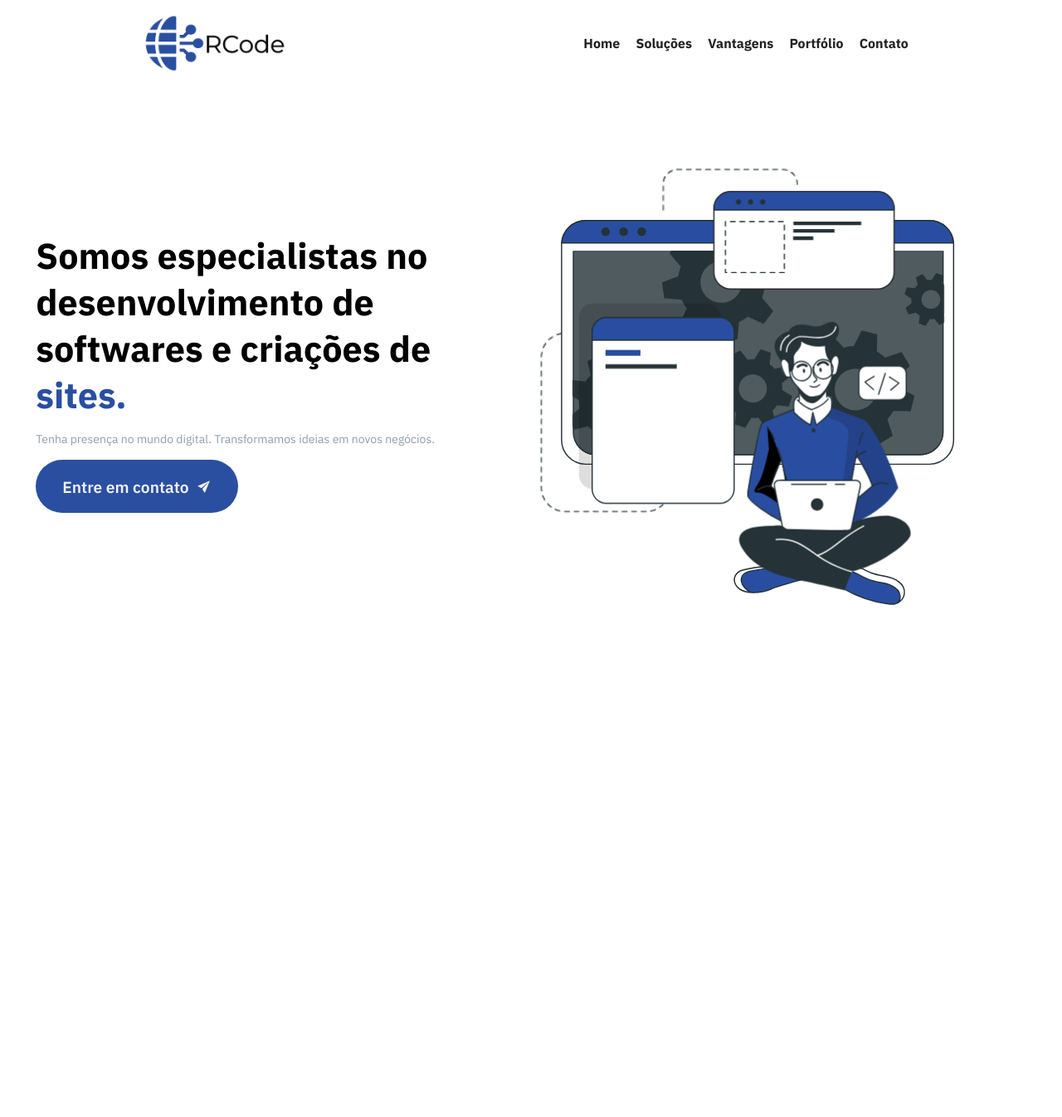
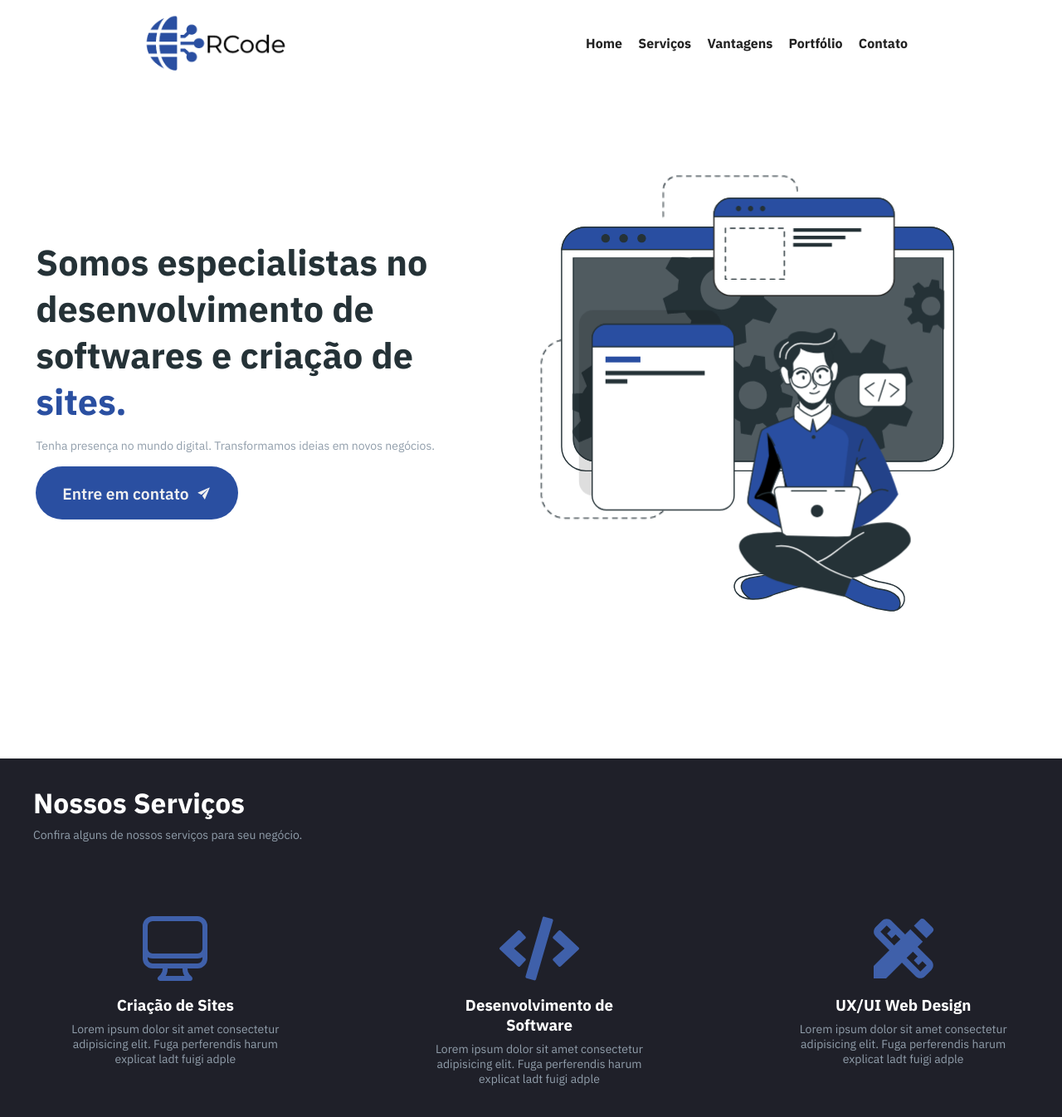
Before and after one commit to CandidoRafael/RCode, a React (Vite) app: page / in a window 1280 px wide. Shown: the top 1346 px of the page at 83% size. Before the commit the page ends 800 px from the top, so only its background shows below. Built offline with nearby package versions, Linux system fonts and the light colour scheme.

Commit message:
feat: add services page

```diff
--- a/src/Home.tsx
+++ b/src/Home.tsx
@@ -1,5 +1,6 @@
 import { Header } from './components/Header/Header';
 import { Main } from './components/Main/Main';
+import { Services } from './components/Services/Services';
 
 // const AnimatedGif = () => {
 //     return (
@@ -18,6 +19,7 @@ function Home() {
     <>
       <Header />
       <Main />
+      <Services />
     </>
   );
 }
--- a/src/components/Header/Header.styled.ts
+++ b/src/components/Header/Header.styled.ts
@@ -4,7 +4,12 @@ export const HeaderContainer = styled.header`
   display: flex;
   justify-content: space-between;
   align-items: center;
-  padding: .5rem;
+  position: fixed;
+  z-index: 1;
+  top: 0;
+  width: 100%;
+  background-color: #ffff;
+  padding: .2rem;
 
   @media(min-width: 668px) {
     justify-content: space-around;
@@ -12,7 +17,7 @@ export const HeaderContainer = styled.header`
   }
 `;
 
-export const  LogoContainer = styled.div``
+export const LogoContainer = styled.div``
 
 export const Logo = styled.img`
   width: 180px;
--- a/src/components/Main/Main.styled.ts
+++ b/src/components/Main/Main.styled.ts
@@ -4,11 +4,12 @@ export const MainContainer = styled.main`
     display: flex;
     justify-content: center;
     align-items: center;
+    margin-top: 5rem;
     flex-direction: column;
 
     @media (min-width: 820px) {
         width: 1200px;
-        margin: 1rem auto;
+        margin: 8rem auto;
         flex-direction: row-reverse;
     }
 `
@@ -28,6 +29,7 @@ export const TextContainer = styled.div`
 export const TitleMain = styled.h1`
     text-align: center;
     font-size: 2.1rem;
+   color: #253237;
 
     @media (min-width: 820px) {
         text-align: left;
--- a/src/components/Main/Main.tsx
+++ b/src/components/Main/Main.tsx
@@ -10,7 +10,7 @@ export const Main = () => {
             <TextContainer>
             <TitleMain>
                 Somos especialistas no desenvolvimento de softwares
-                e criações de <BlueText>sites.</BlueText>
+                e criação de <BlueText>sites.</BlueText>
             </TitleMain>
             <Subtitle>
               Tenha presença no mundo digital.
--- a/src/components/Navigation/Navigation.tsx
+++ b/src/components/Navigation/Navigation.tsx
@@ -16,7 +16,7 @@ export const Navigation = ({ direction, gap, color,hovercolor }: NavigationProps
      hovercolor={hovercolor}
      >
         <MenuItem> <a href="#Home">Home</a></MenuItem>
-        <MenuItem> <a href="#solucoes">Soluções</a></MenuItem>
+        <MenuItem> <a href="#servicos">Serviços</a></MenuItem>
         <MenuItem> <a href="vantagens">Vantagens</a></MenuItem>
         <MenuItem> <a href="#portfolio">Portfólio</a></MenuItem>
         <MenuItem> <a href="#contato">Contato</a></MenuItem>
--- /dev/null
+++ b/src/components/Services/Services.styled.ts
@@ -0,0 +1,58 @@
+import styled from "styled-components";
+
+export const ServicesContainer = styled.section`
+    background-color:  #1F2029;
+    margin-top: 3rem;
+    color: #fff;
+    display: flex;
+    flex-direction: column;
+    justify-content: center;
+`
+export const HeaderServices = styled.header`
+    text-align: center;
+    margin-top: 3rem;
+
+    h1 {
+        font-size: 2.1rem;
+        margin-bottom: .5rem;
+    }
+
+    @media (min-width: 820px) {
+        width: 1200px;
+        margin: 2rem auto;
+        text-align: left;
+    }
+`
+
+export const SectionServices = styled.section`
+   display: grid;
+    margin-top: 3rem;
+    grid-template-columns: repeat(auto-fit, minmax(300px, 1fr));
+    gap: 1rem;
+
+    @media (min-width: 820px) {
+        width: 1300px;
+        margin: 3rem auto;
+    }
+
+    article {
+        display: flex;
+        flex-direction: column;
+        align-items: center;
+        gap: .5rem;
+
+        svg {
+            font-size: 6rem;
+            color: #3F60AA;
+        }
+
+        div {
+            width: 60%;
+            display: flex;
+            flex-direction: column;
+            align-items: center;
+            gap: .5rem;
+            text-align: center;
+        }
+    }
+`
--- /dev/null
+++ b/src/components/Services/Services.tsx
@@ -0,0 +1,51 @@
+import { HiOutlineComputerDesktop } from "react-icons/hi2"
+import { Subtitle } from "../../styles/Global.styled"
+import { HeaderServices, SectionServices, ServicesContainer } from "./Services.styled"
+import { FaCode } from "react-icons/fa"
+import { MdDesignServices } from "react-icons/md"
+
+
+export const Services = () => {
+
+    return (
+        <ServicesContainer  id="servicos">
+           <HeaderServices>
+                <h1>Nossos Serviços</h1>
+                <Subtitle>Confira alguns de nossos serviços para seu negócio.</Subtitle>
+           </HeaderServices>
+
+           <SectionServices>
+                <article>
+                    <HiOutlineComputerDesktop />
+                    <div>
+                        <h3>Criação de Sites</h3>
+                        <Subtitle>
+                            Lorem ipsum dolor sit amet consectetur adipisicing
+                            elit. Fuga perferendis harum explicat ladt fuigi adple
+                        </Subtitle>
+                    </div>
+                </article>
+                <article>
+                    <FaCode />
+                    <div>
+                        <h3>Desenvolvimento de Software</h3>
+                        <Subtitle>
+                            Lorem ipsum dolor sit amet consectetur adipisicing
+                            elit. Fuga perferendis harum explicat ladt fuigi adple
+                        </Subtitle>
+                    </div>
+                </article>
+                <article>
+                    <MdDesignServices />
+                    <div>
+                        <h3>UX/UI Web Design</h3>
+                        <Subtitle>
+                            Lorem ipsum dolor sit amet consectetur adipisicing
+                            elit. Fuga perferendis harum explicat ladt fuigi adple
+                        </Subtitle>
+                    </div>
+                </article>
+           </SectionServices>
+        </ServicesContainer>
+    )
+}
```
